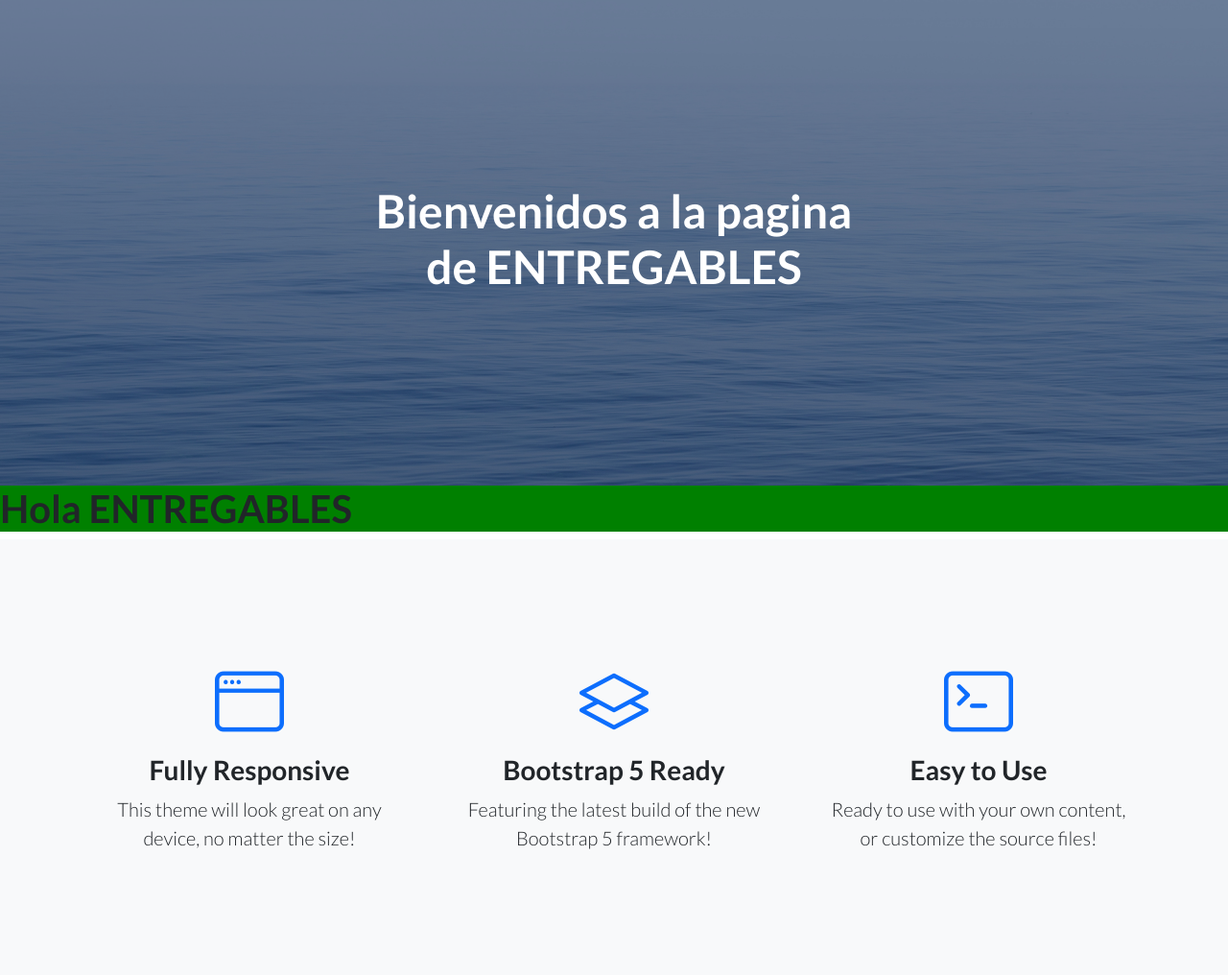
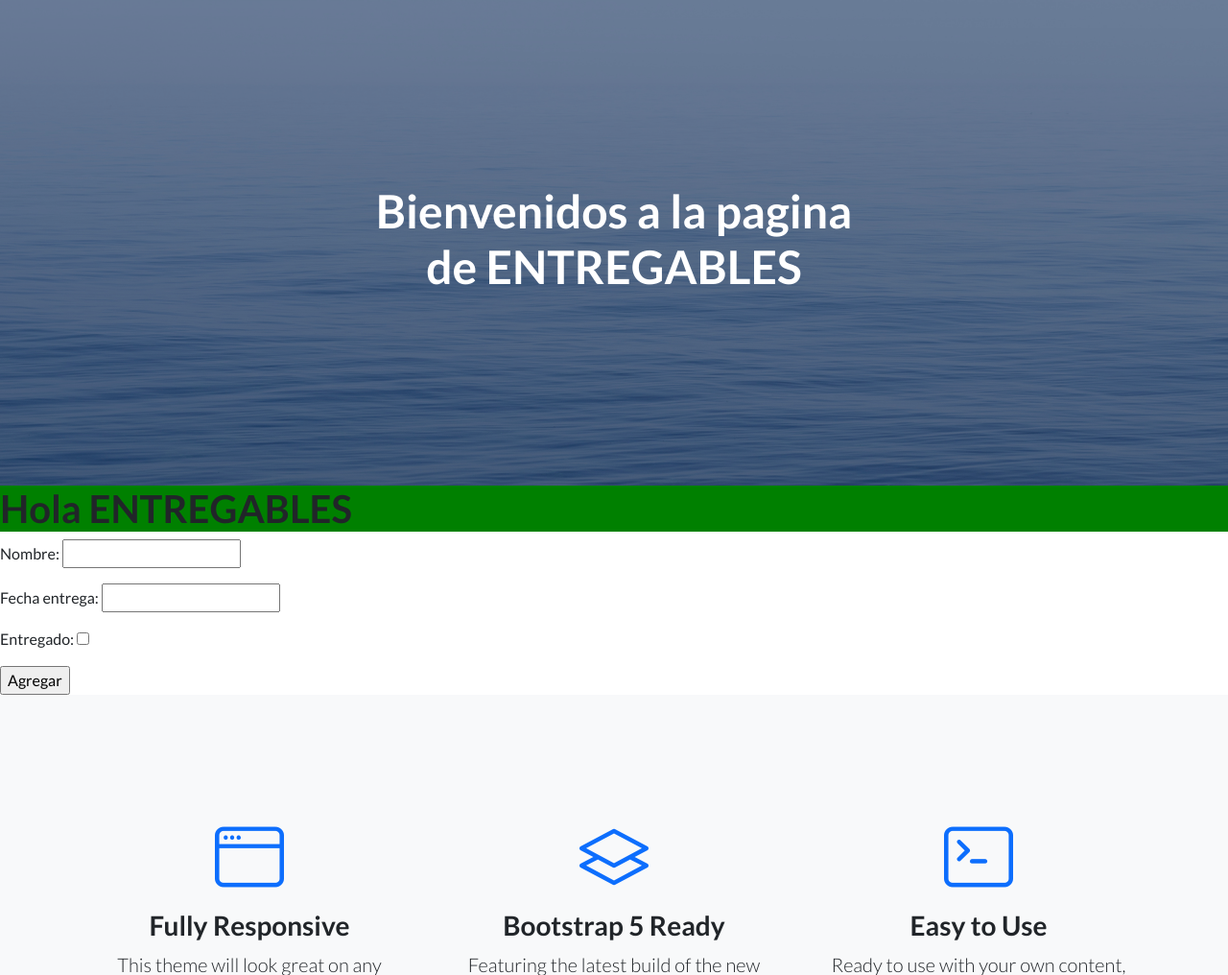
Before and after one commit to dholiva15/Python_Comision_51325, a Django app: page /AppCoder/entregables/ in a window 1280 px wide. Shown: the part 67-1083 px from the top of the page at 96% size. Run offline with Django 4.2, Linux system fonts and the light colour scheme; some libraries are stand-ins or nearby versions.

Commit message:
Tercera entrega proyecto final

```diff
--- a/proyectoCoder/AppCoder/forms.py
+++ b/proyectoCoder/AppCoder/forms.py
@@ -5,3 +5,13 @@ class ProfesorForm(forms.Form):
     apellido=forms.CharField(max_length=50)
     email= forms.EmailField()
     profesion = forms.CharField(max_length=50)
+
+
+class CursoForm(forms.Form):
+    nombre= forms.CharField(max_length=50)
+    comision= forms.IntegerField()
+
+class EntregableForm(forms.Form):
+    nombre= forms.CharField(max_length=50)
+    fecha_entrega=forms.DateField()
+    entregado=forms.BooleanField()
--- a/proyectoCoder/AppCoder/templates/AppCoder/entregables.html
+++ b/proyectoCoder/AppCoder/templates/AppCoder/entregables.html
@@ -13,4 +13,13 @@
 
 <h1 style="background-color: green;"> Hola ENTREGABLES</h1>
 
+
+
+<form action="" method="post">
+    {% csrf_token %}
+    {{ form.as_p }}
+
+    <input type="submit" value="Agregar">
+</form>
+
 {% endblock %}
--- a/proyectoCoder/AppCoder/views.py
+++ b/proyectoCoder/AppCoder/views.py
@@ -1,5 +1,5 @@
 from django.shortcuts import render
-from .models import Curso, Profesor
+from .models import *
 from django.http import HttpResponse
 from .forms import *
 
@@ -16,7 +16,28 @@ def crearCurso (request):
 
 
 def cursos (request):
-    return render(request, "AppCoder/cursos.html")
+     if request.method == "POST":
+          form = CursoForm(request.POST)
+          if form.is_valid():
+               nombre= form.cleaned_data['nombre']
+               comision = form.cleaned_data['comision']
+               curso = Curso()
+
+               curso.nombre = nombre
+               curso.comision = comision
+               curso.save()
+               form = CursoForm()
+          else:
+               pass
+
+     else:
+          form = CursoForm()
+
+
+     cursos= Curso.objects.all()
+     context = {"cursos" : cursos, "form": form}
+
+     return render(request, "AppCoder/cursos.html", context)
 
 def profesores(request):
      if request.method == "POST":
@@ -40,7 +61,7 @@ def profesores(request):
           form = ProfesorForm()
 
 
-     profesores= Profesor.objects.all
+     profesores= Profesor.objects.filter(nombre__icontains="G").all()
      context ={"profesores" : profesores, "form": form}
      return render(request, "AppCoder/profesores.html", context)
 
@@ -49,7 +70,30 @@ def estudiantes(request):
 
 
 def entregables(request):
-     return render(request, "AppCoder/entregables.html")
+     if request.method == "POST":
+          form = EntregableForm(request.POST)
+          if form.is_valid():
+               nombre= form.cleaned_data['nombre']
+               fecha_entrega = form.cleaned_data['fecha_entrega']
+               entregado = form.cleaned_data['entregado']
+               entregable= Entregable()
+               entregable.nombre = nombre
+               entregable.fecha_entrega = fecha_entrega
+               entregable.entregado = entregado
+
+               entregable.save()
+               form = EntregableForm()
+          else:
+               pass
+
+     else:
+          form = EntregableForm()
+
+
+     entregable= Entregable.objects.all()
+     context ={"entregable" : entregable, "form": form}
+
+     return render(request, "AppCoder/entregables.html", context)
 
 def inicioApp(request):
      return render(request, "AppCoder/inicio.html")
```
Also changed, not shown: proyectoCoder/AppCoder/templates/AppCoder/cursos.html (+14 -0 lines), proyectoCoder/AppCoder/README.MD (added), proyectoCoder/db.sqlite3.
